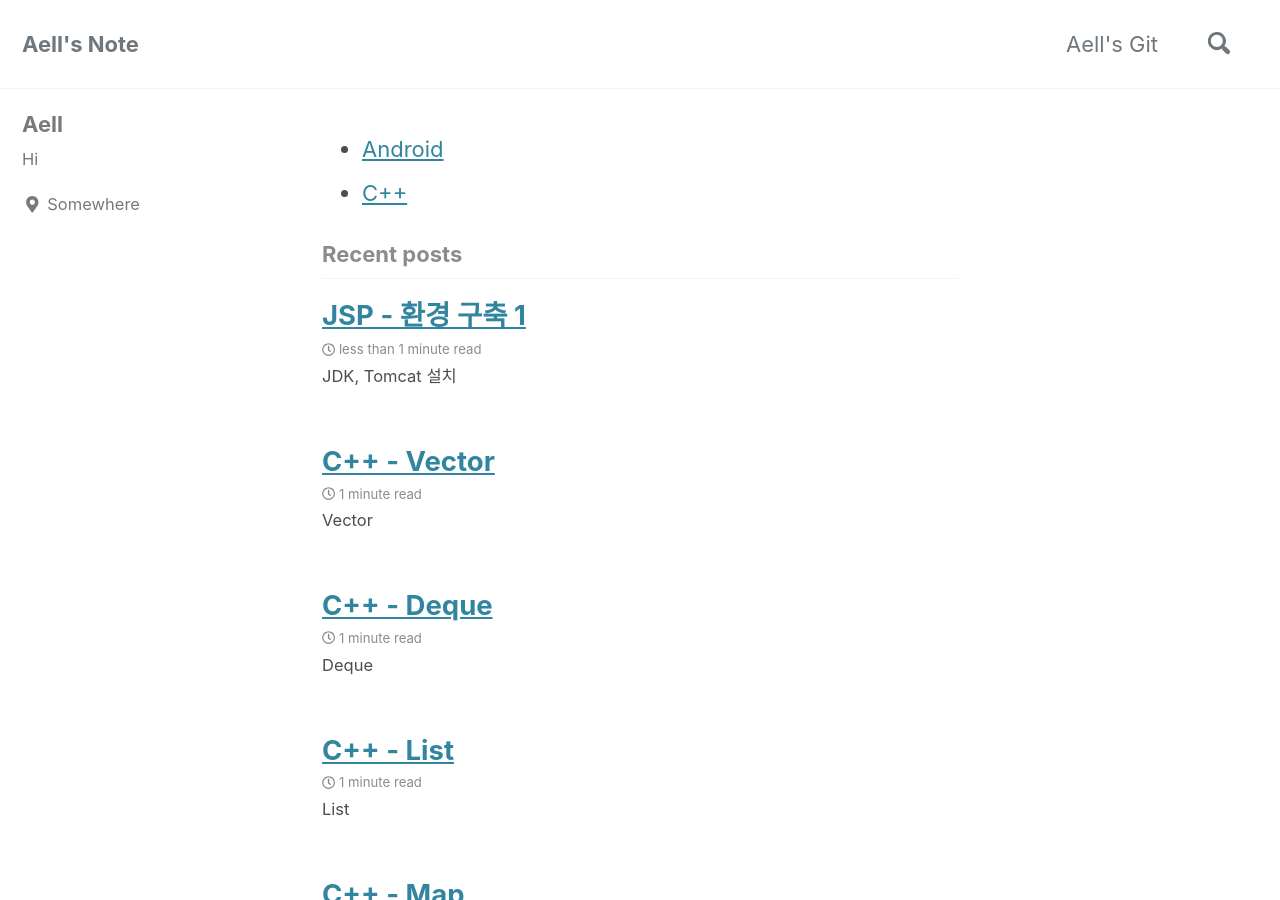
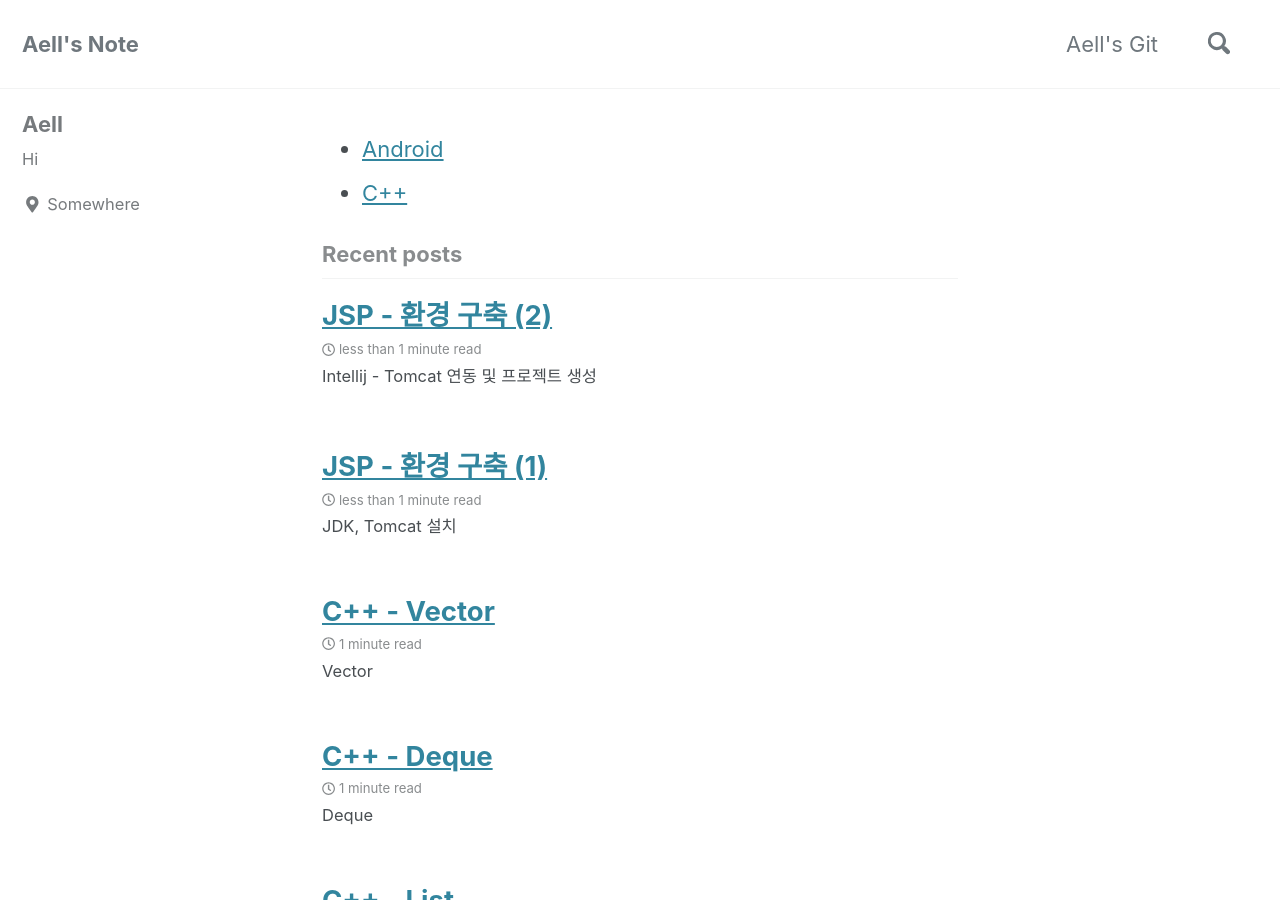
Before and after one commit to mdwgti16/mdwgti16.github.io, a Jekyll site: the page built from index.html, in a window 1280 px wide and 900 px high. Built offline with Jekyll 4.4.1, drawn with Linux system fonts in a browser that asks for light colours; cached includes are drawn as plain includes; nearby versions of some CDN libraries; the list of posts is cut into pages by our own code; part of the change alters nothing that is shown.

```diff
--- /dev/null
+++ b/_posts/2019-12-31-JSP-env-2.md
@@ -0,0 +1,59 @@
+---
+title: JSP - 환경 구축 (2)
+layout: single
+author_profile: true
+read_time: true
+comments: null
+share: true
+related: true
+date: '2019-12-31 17:28:28 +0900'
+categories: JSP
+---
+
+> ## Intellij - Tomcat 연동 및 프로젝트 생성
+
+### 1 Intellij Ultimate 설치
+* #####  [다운로드 IntelliJ IDEA](https://www.jetbrains.com/ko-kr/idea/download/#section=windows) Intellij Ultimate 설치
+
+### 2 프로젝트 생성
+* ##### Create New Project
+
+ ![java home](/assets/img/jsp/itj_create1.png)
+
+* ##### Project 설정
+	* ###### 	Java SDK 버전 설정
+	* ###### 	Web Application -> WebServices 선택
+	* ###### 	Version -> Apache Axis 선택
+	* ######  Next -> 프로젝트 이름 입력 -> Finish
+
+ ![java home](/assets/img/jsp/itj_create2.png)
+
+### 2 Tomcat 연동
+
+* ##### Tomcat 추가
+	* ###### 오른쪽 위에 Add Configurations 클릭
+	* ######  Add New Configuration (+) 클릭
+	* ###### Tomcat Server -> Local 선택
+	* ###### Tomcat Server가 안보이면 more items... 클릭하면 아래쪽에 있음
+
+ ![java home](/assets/img/jsp/itj_create3.png)
+
+* ##### Tomcat 설정
+	* ###### Configure... 클릭 -> Tomcat 설치 폴더로 설정
+	* ###### URL이나 HTTP port로 port번호 변경 가능(db port 번호와 겹치기 때문에 변경)
+	* ###### fix 클릭
+
+ ![java home](/assets/img/jsp/itj_create4.png)
+
+* ###### Application context -> / 로 수정 -> OK
+
+ ![java home](/assets/img/jsp/itj_create5.png)
+
+### 3 Tomcat 실행
+* ##### 오른쪽 위에 Run or Shift + F10 으로 실행
+
+ ![java home](/assets/img/jsp/itj_create6.png)
+
+* ###### [아파치 톰캣 설정 및 JSP 실행 방법]
+
+[아파치 톰캣 설정 및 JSP 실행 방법]: https://whitepaek.tistory.com/13
```
Also changed, not shown: _posts/2019-12-31-JSP-env-1.md (renamed from _posts/2019-12-31-JSP-env.md, +1 -1 lines), assets/img/jsp/itj_create1.png (added), assets/img/jsp/itj_create2.png (added), assets/img/jsp/itj_create3.png (added), assets/img/jsp/itj_create4.png (added), assets/img/jsp/itj_create5.png (added), assets/img/jsp/itj_create6.png (added).
